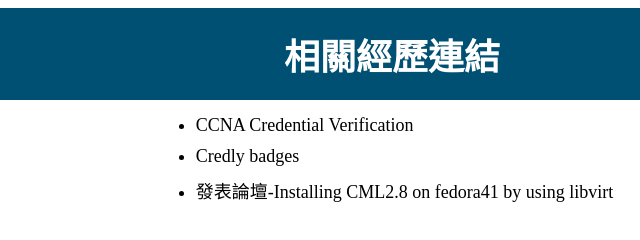
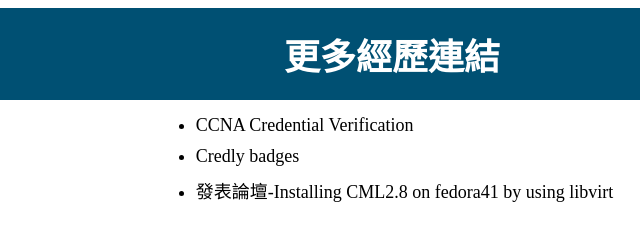
Before and after one commit to thomasz8576/project-test, a plain HTML site: page index.html in a window 1280 px wide. Shown: the full height of the page, 248-888 px from the left. Drawn offline with Linux system fonts and the light colour scheme.

Commit message:
Update index.html
Minor change.

```diff
--- a/index.html
+++ b/index.html
@@ -3,13 +3,13 @@
 <head>
     <meta charset="UTF-8">
     <meta name="viewport" content="width=device-width, initial-scale=1.0">
-    <title>相關經歷連結</title>
+    <title>更多經歷連結</title>
 </head>
 <body>
 
     <div style="background-color: #005073; padding: 20px; text-align: center;">
         <h1 style="color: white; font-weight: bold; font-size: 36px; margin: 0;">
-            相關經歷連結
+            更多經歷連結
         </h1>
     </div>
 
```
